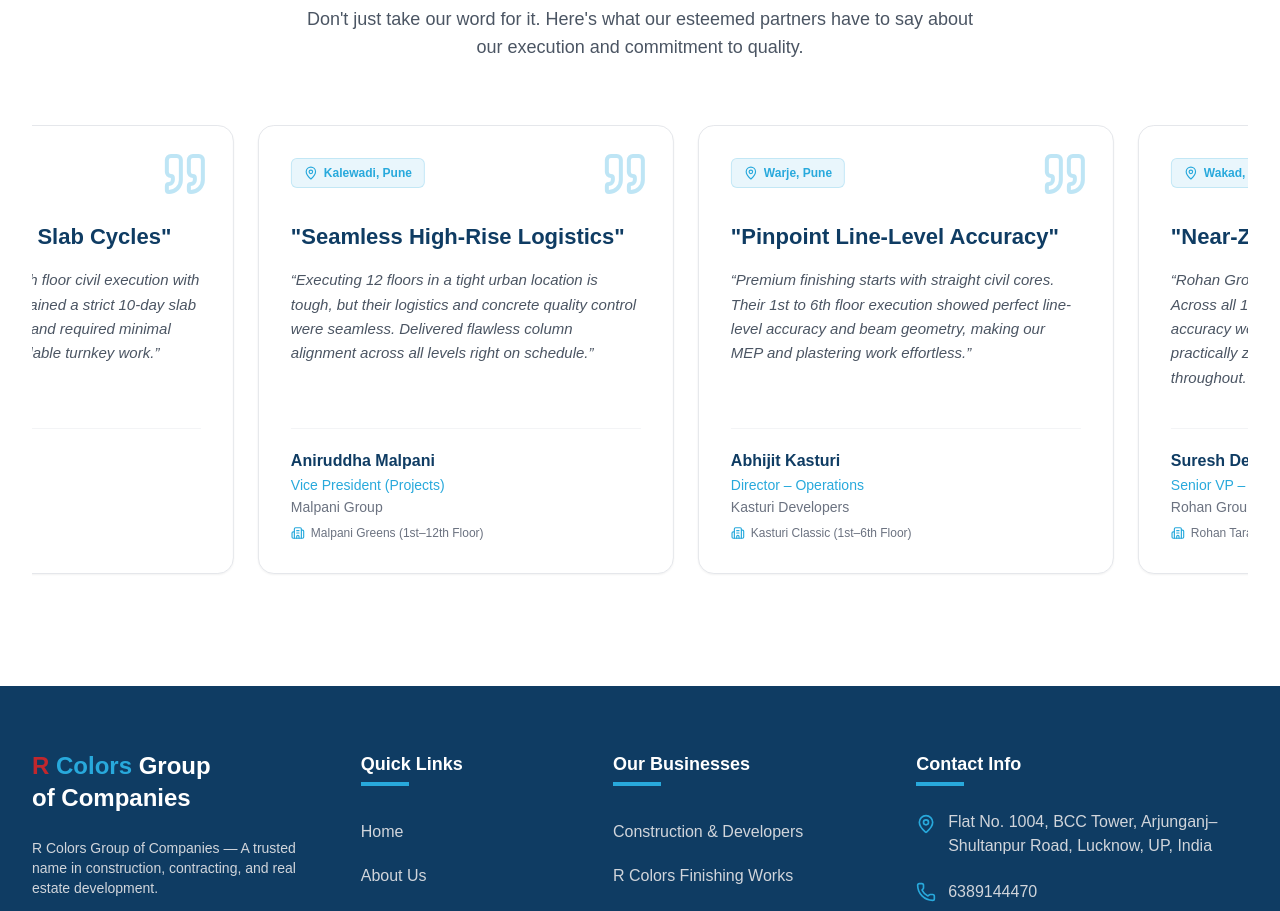
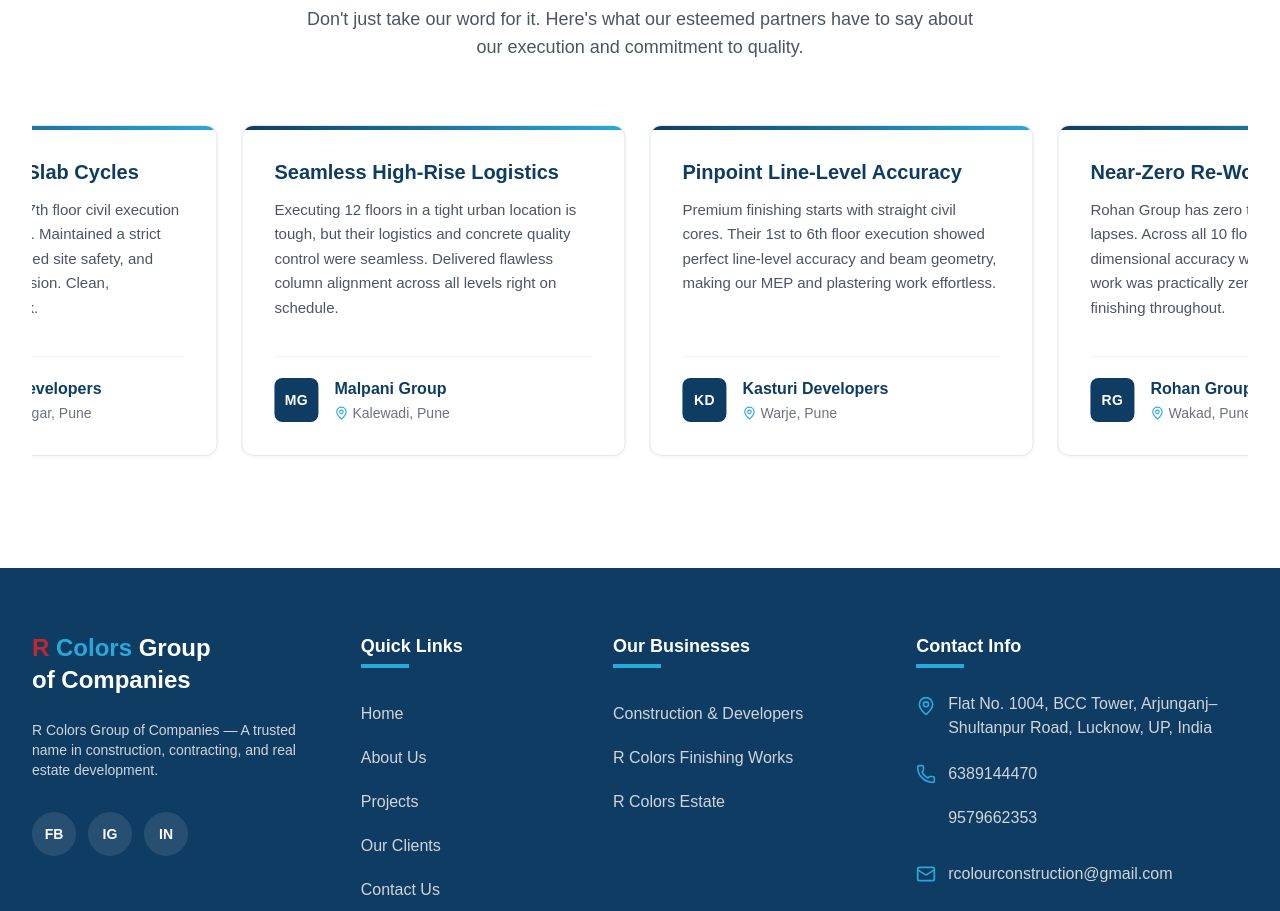
Before and after one commit to rauniyarsonu/rcolors-webapp, a React (Vite) app in the folder frontend/: page /about/clients in a window 1280 px wide. Shown: the part 1000-1911 px from the top of the page. Built offline with nearby package versions, Linux system fonts and the light colour scheme.

Commit message:
fix the textimonials card design

```diff
--- a/frontend/src/pages/about/AboutClientsPage.tsx
+++ b/frontend/src/pages/about/AboutClientsPage.tsx
@@ -1,4 +1,4 @@
-import { Quote, MapPin, Building2 } from "lucide-react";
+import { MapPin } from "lucide-react";
 import PageHeader from "@/components/PageHeader";
 import ClientLogoMarquee from "@/components/ui/ClientLogoMarquee";
 import Marquee from "@/components/ui/Marquee";
@@ -11,132 +11,109 @@
   const testimonials = [
     {
       id: 1,
-      name: "Milind Kulkarni",
-      role: "Project Head",
       company: "Shukhwani Developers",
-      project: "Palm Breeze (1st–7th Floor)",
       location: "Pimple Saudagar, Pune",
-      heading: '"Flawless 10-Day Slab Cycles"',
+      heading: "Flawless 10-Day Slab Cycles",
       content: "They handled the 1st to 7th floor civil execution with complete ownership. Maintained a strict 10-day slab cycle, enforced site safety, and required minimal supervision. Clean, dependable turnkey work."
     },
     {
       id: 2,
-      name: "Aniruddha Malpani",
-      role: "Vice President (Projects)",
       company: "Malpani Group",
-      project: "Malpani Greens (1st–12th Floor)",
       location: "Kalewadi, Pune",
-      heading: '"Seamless High-Rise Logistics"',
+      heading: "Seamless High-Rise Logistics",
       content: "Executing 12 floors in a tight urban location is tough, but their logistics and concrete quality control were seamless. Delivered flawless column alignment across all levels right on schedule."
     },
     {
       id: 3,
-      name: "Abhijit Kasturi",
-      role: "Director – Operations",
       company: "Kasturi Developers",
-      project: "Kasturi Classic (1st–6th Floor)",
       location: "Warje, Pune",
-      heading: '"Pinpoint Line-Level Accuracy"',
+      heading: "Pinpoint Line-Level Accuracy",
       content: "Premium finishing starts with straight civil cores. Their 1st to 6th floor execution showed perfect line-level accuracy and beam geometry, making our MEP and plastering work effortless."
     },
     {
       id: 4,
-      name: "Suresh Deshmukh",
-      role: "Senior VP – Quality",
       company: "Rohan Group",
-      project: "Rohan Tarang II A (1st–10th Floor)",
       location: "Wakad, Pune",
-      heading: '"Near-Zero Re-Work Record"',
+      heading: "Near-Zero Re-Work Record",
       content: "Rohan Group has zero tolerance for quality lapses. Across all 10 floors, their shuttering and dimensional accuracy were so precise that re-work was practically zero. Excellent concrete finishing throughout."
     },
     {
       id: 5,
-      name: "Vikas Singh",
-      role: "Project Director",
       company: "Balaji Construction",
-      project: "BCC Gravity (1st–6th Floor)",
       location: "Rajajipuram, Lucknow",
-      heading: '"Our Go-To Execution Partner"',
+      heading: "Our Go-To Execution Partner",
       content: "After Tower A, bringing them on for BCC Gravity’s 1st to 6th floors was an easy choice. Reliable slab cycles, strict safety protocols, and quick adaptation to structural revisions."
     },
     {
       id: 6,
-      name: "D. S. Patil",
-      role: "GM (Technical)",
       company: "Rainbow Housing",
-      project: "Pebbles (1st–12th Floor)",
       location: "Bawdhan, Pune",
-      heading: '"Under 2% Material Wastage"',
+      heading: "Under 2% Material Wastage",
       content: "Their team kept labor productivity consistent across the entire 12-storey scope. Material wastage was strictly under 2%, and their daily progress tracking kept our engineering team in complete sync."
     },
     {
       id: 7,
-      name: "R. K. Upadhyay",
-      role: "Chief Project Officer",
       company: "Akashganga Infra",
-      project: "Akashganga (49 Flats Structural Scope)",
       location: "Kandwa, Varanasi",
-      heading: '"Ahead of Baseline Schedule"',
+      heading: "Ahead of Baseline Schedule",
       content: "Executing 49 flats with high speed and structural integrity requires exceptional site management. They completed the masonry and RCC structure ahead of our baseline schedule."
     },
     {
       id: 8,
-      name: "Alok Srivastava",
-      role: "GM (Projects)",
       company: "Balaji Construction",
-      project: "BCC Tower A Block (80 Flats)",
       location: "Arjunganj, Lucknow",
-      heading: '"Zero MEP Slab Re-Coring"',
+      heading: "Zero MEP Slab Re-Coring",
       content: "Managing structural work for an 80-flat block takes serious capacity. They balanced speed with quality, coordinating smoothly with our MEP teams to ensure zero slab re-coring."
     },
     {
       id: 9,
-      name: "Rajiv Tandon",
-      role: "VP (Contracts)",
       company: "Omaxe Limited",
-      project: "Omaxe R 2 (1st–20th Floor)",
       location: "Arjunganj, Lucknow",
-      heading: '"Stellar High-Rise Competence"',
+      heading: "Stellar High-Rise Competence",
       content: "Executing high-rise civil work up to 20 floors demands deep technical competence in crane logistics and safety. They handled the vertical progression smoothly with stellar QA standards."
     },
     {
       id: 10,
-      name: "Vinay Rai",
-      role: "Managing Director",
       company: "NIP Housing",
-      project: "Grand Wood (1st–12th Floor)",
       location: "DLW, Varanasi",
-      heading: '"Aggressive Targets, Uncompromised Quality"',
+      heading: "Aggressive Targets, Uncompromised Quality",
       content: "On Grand Wood (12 floors), they consistently met aggressive weekly slab targets without compromising material testing or safety. A top-tier execution partner for high-rise projects."
     }
   ];
 
+  const getInitials = (company: string) =>
+    company
+      .split(" ")
+      .slice(0, 2)
+      .map((word) => word[0])
+      .join("");
+
   const testimonialCards = testimonials.map((testimonial) => (
     <article
       key={testimonial.id}
-      className="relative flex w-[min(85vw,26rem)] flex-col rounded-2xl border border-gray-200 bg-white p-6 shadow-sm sm:p-8"
+      className="group relative flex h-full w-[min(85vw,24rem)] flex-col overflow-hidden rounded-xl border border-gray-200 bg-white p-7 shadow-[0_1px_3px_rgba(15,60,99,0.06)] transition-shadow duration-300 hover:shadow-[0_12px_32px_-12px_rgba(15,60,99,0.25)] sm:p-8"
     >
-      <div className="mb-6 flex items-start justify-between gap-3">
-        <span className="inline-flex min-w-0 items-center rounded-md border border-brand-sky/20 bg-brand-sky/10 px-3 py-1.5 text-xs font-semibold text-brand-sky">
-          <MapPin className="mr-1.5 h-3.5 w-3.5 shrink-0" aria-hidden="true" />
-          <span className="truncate">{testimonial.location}</span>
+      <span className="absolute inset-x-0 top-0 h-1 bg-gradient-to-r from-brand-navy to-brand-sky" aria-hidden="true" />
+
+      <h3 className="mb-3 text-lg font-bold leading-snug text-brand-navy sm:text-xl">{testimonial.heading}</h3>
+
+      <p className="mb-8 flex-grow text-[15px] leading-relaxed text-gray-600">{testimonial.content}</p>
+
+      <footer className="mt-auto flex items-center gap-4 border-t border-gray-100 pt-5">
+        <span
+          className="flex h-11 w-11 shrink-0 items-center justify-center rounded-lg bg-brand-navy text-sm font-bold tracking-wide text-white"
+          aria-hidden="true"
+        >
+          {getInitials(testimonial.company)}
         </span>
-        <Quote className="-mr-2 -mt-2 h-12 w-12 shrink-0 text-brand-sky/30" aria-hidden="true" />
-      </div>
-
-      <h3 className="mb-4 text-xl font-bold leading-snug text-brand-navy sm:text-[22px]">{testimonial.heading}</h3>
-
-      <p className="relative z-10 mb-8 flex-grow text-base italic leading-relaxed text-gray-600 sm:text-[15px]">&ldquo;{testimonial.content}&rdquo;</p>
-
-      <div className="mt-auto border-t border-gray-100 pt-5">
-        <p className="font-bold text-brand-navy">{testimonial.name}</p>
-        <p className="mt-0.5 text-sm font-medium text-brand-sky">{testimonial.role}</p>
-        <p className="mt-0.5 text-sm text-gray-500">{testimonial.company}</p>
-        <p className="mt-2 flex items-center text-xs text-gray-500">
-          <Building2 className="mr-1.5 h-3.5 w-3.5 shrink-0 text-brand-sky" aria-hidden="true" />
-          {testimonial.project}
-        </p>
-      </div>
+        <div className="min-w-0">
+          <p className="truncate font-bold text-brand-navy">{testimonial.company}</p>
+          <p className="mt-0.5 flex items-center text-sm text-gray-500">
+            <MapPin className="mr-1 h-3.5 w-3.5 shrink-0 text-brand-sky" aria-hidden="true" />
+            <span className="truncate">{testimonial.location}</span>
+          </p>
+        </div>
+      </footer>
     </article>
   ));
 
```
